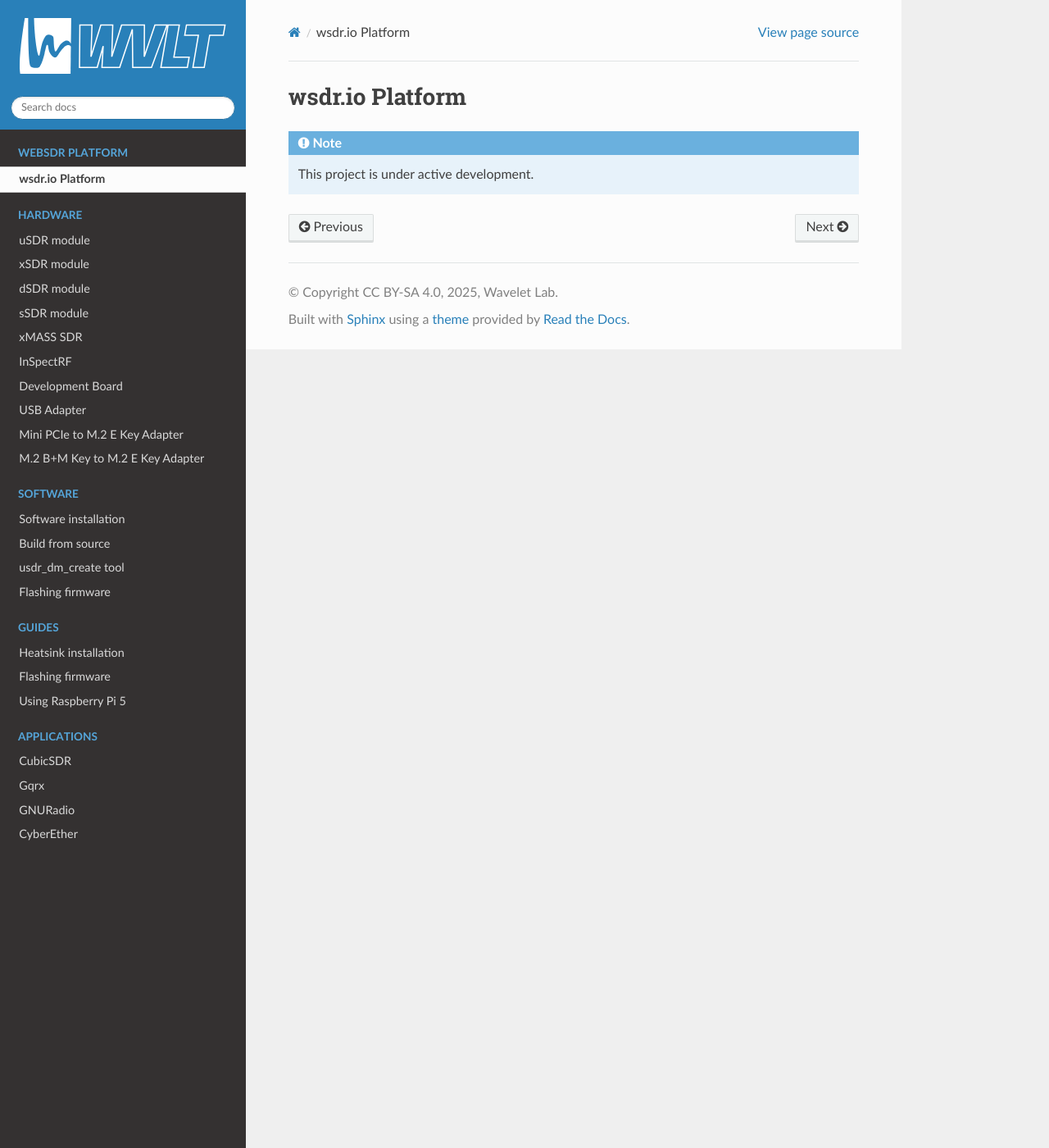
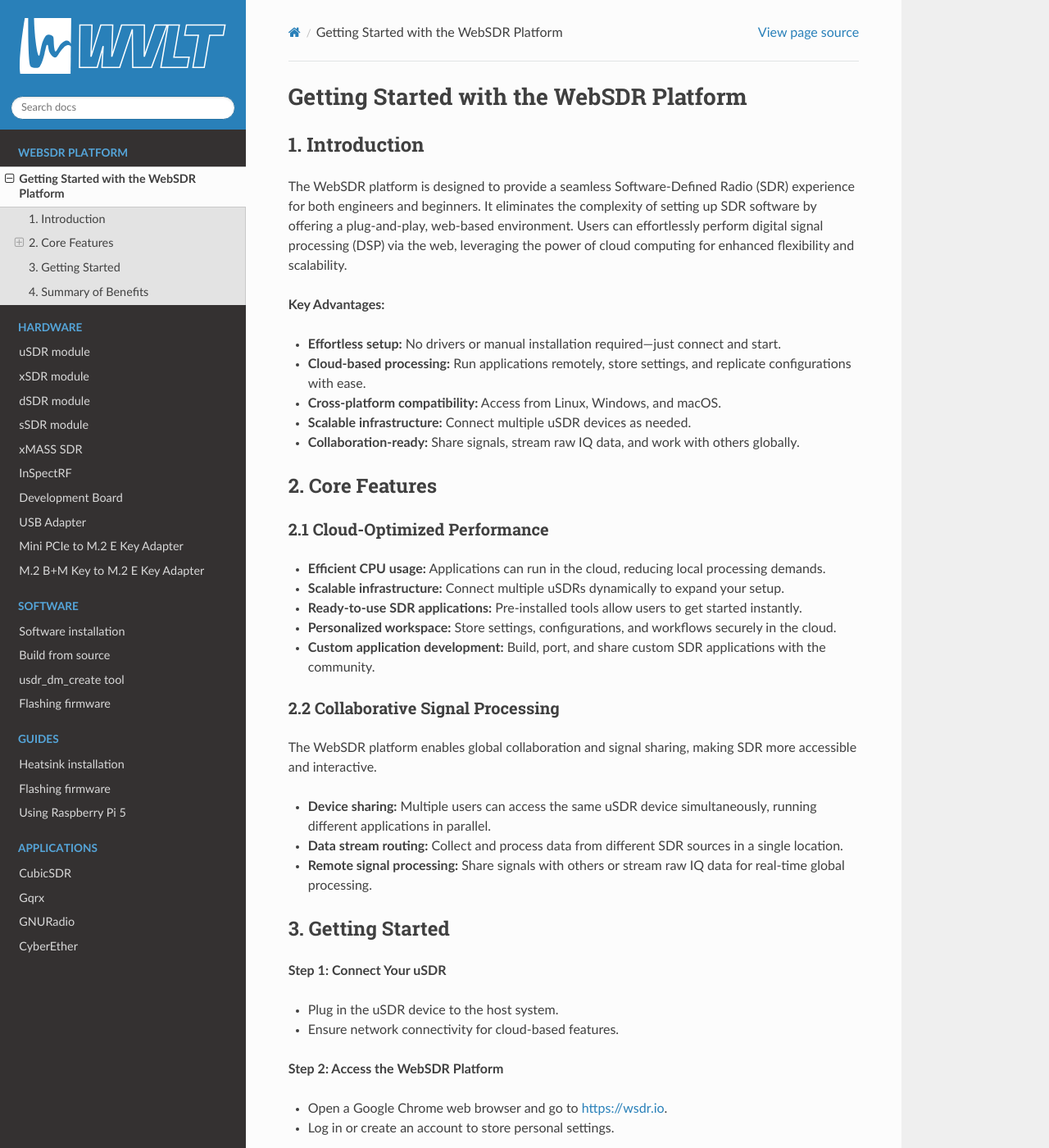
Before and after one commit to wavelet-lab/docs, a Sphinx documentation site: the page built from source/intro/wsdrio.rst, in a window 1280 px wide and 1400 px high. Shown: the whole window at 82% size. Built offline with Sphinx 7.4.7 and the Read the Docs theme 3.1.0, drawn with Linux system fonts in a browser that asks for light colours; some of the changed text lies outside the part shown.

Commit message:
Update wsdrio.rst

```diff
--- a/source/intro/wsdrio.rst
+++ b/source/intro/wsdrio.rst
@@ -1,6 +1,63 @@
-wsdr.io Platform
-================
+Getting Started with the WebSDR Platform
+========================================
 
-.. note::
+1. Introduction
+---------------
 
-   This project is under active development.
+The WebSDR platform is designed to provide a seamless Software-Defined Radio (SDR) experience for both engineers and beginners. It eliminates the complexity of setting up SDR software by offering a plug-and-play, web-based environment. Users can effortlessly perform digital signal processing (DSP) via the web, leveraging the power of cloud computing for enhanced flexibility and scalability.
+
+**Key Advantages:**
+
+- **Effortless setup:** No drivers or manual installation required—just connect and start.
+- **Cloud-based processing:** Run applications remotely, store settings, and replicate configurations with ease.
+- **Cross-platform compatibility:** Access from Linux, Windows, and macOS.
+- **Scalable infrastructure:** Connect multiple uSDR devices as needed.
+- **Collaboration-ready:** Share signals, stream raw IQ data, and work with others globally.
+
+2. Core Features
+----------------
+
+2.1 Cloud-Optimized Performance
+~~~~~~~~~~~~~~~~~~~~~~~~~~~~~~~
+
+- **Efficient CPU usage:** Applications can run in the cloud, reducing local processing demands.
+- **Scalable infrastructure:** Connect multiple uSDRs dynamically to expand your setup.
+- **Ready-to-use SDR applications:** Pre-installed tools allow users to get started instantly.
+- **Personalized workspace:** Store settings, configurations, and workflows securely in the cloud.
+- **Custom application development:** Build, port, and share custom SDR applications with the community.
+
+2.2 Collaborative Signal Processing
+~~~~~~~~~~~~~~~~~~~~~~~~~~~~~~~~~~~
+
+The WebSDR platform enables global collaboration and signal sharing, making SDR more accessible and interactive.
+
+- **Device sharing:** Multiple users can access the same uSDR device simultaneously, running different applications in parallel.
+- **Data stream routing:** Collect and process data from different SDR sources in a single location.
+- **Remote signal processing:** Share signals with others or stream raw IQ data for real-time global processing.
+
+3. Getting Started
+------------------
+
+**Step 1: Connect Your uSDR**
+
+- Plug in the uSDR device to the host system.
+- Ensure network connectivity for cloud-based features.
+
+**Step 2: Access the WebSDR Platform**
+
+- Open a Google Chrome web browser and go to `https://wsdr.io <https://wsdr.io>`_.
+- Log in or create an account to store personal settings.
+
+**Step 3: Explore & Run Applications**
+
+- Choose from pre-installed SDR applications or create custom DSP workflows.
+- Adjust settings and store configurations in your personal cloud space.
+
+4. Summary of Benefits
+----------------------
+
+✅ **Plug & Play:** Quick and easy setup—just connect and start using SDR.
+✅ **Cross-Platform:** Works on Linux, Windows, and macOS.
+✅ **Scalability:** Add extra SDR hardware to expand or distribute workloads.
+✅ **Device Sharing & Multitasking:** Multiple users can run separate applications on the same SDR.
+✅ **Universal App Execution:** Access applications from device, host, or cloud.
```
